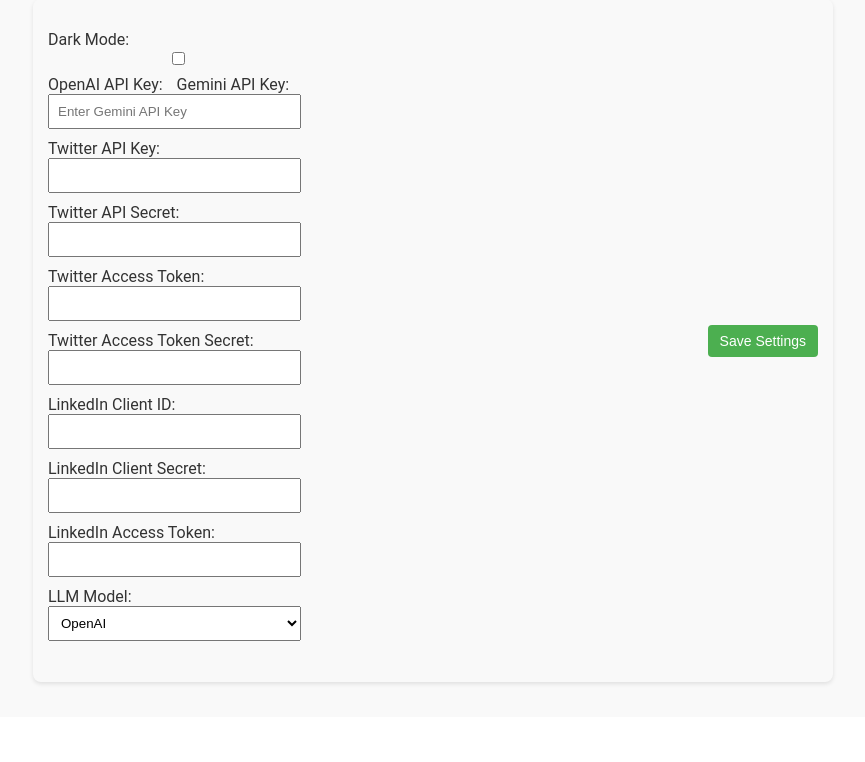
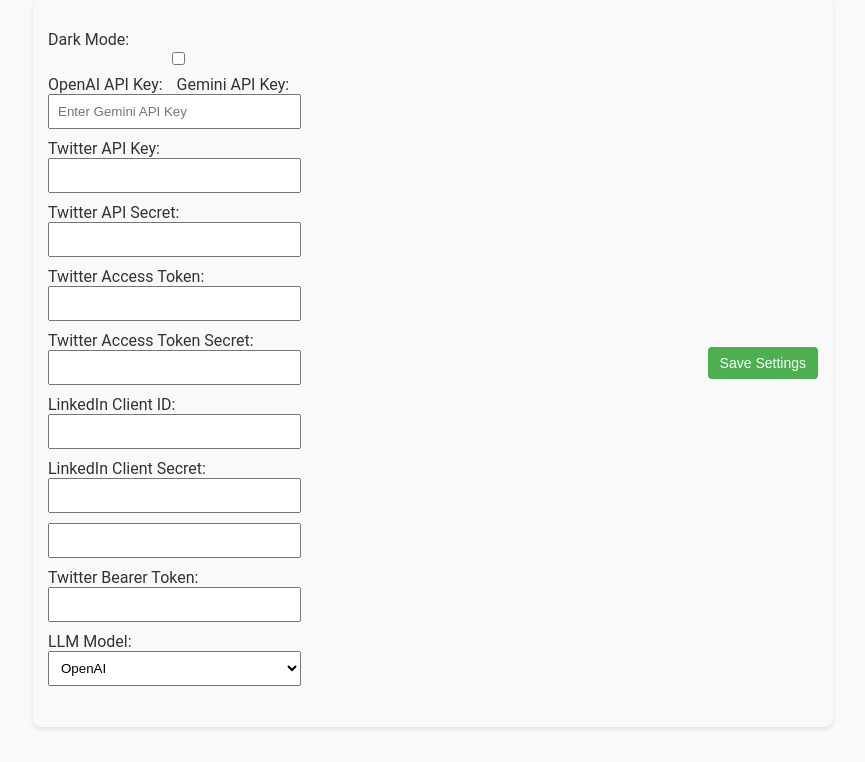
Before and after one commit to mslanden/media-posting-agent, a Flask app: page /settings in a window 1280 px wide. Shown: the part 99-861 px from the top of the page, without its empty margins (207-1072 px from the left). Before the commit the page ends 784 px from the top, so only its background shows below. Run offline with Flask 3, Linux system fonts and the light colour scheme.

Commit message:
(no commit message provided)

```diff
--- a/frontend/static/js/settings.js
+++ b/frontend/static/js/settings.js
@@ -19,6 +19,7 @@ document.addEventListener('DOMContentLoaded', function() {
         const linkedinClientId = document.getElementById("linkedin_client_id").value;
         const linkedinClientSecret = document.getElementById("linkedin_client_secret").value;
         const linkedinAccessToken = document.getElementById("linkedin_access_token").value;
+        const twitterBearerToken = document.getElementById("twitter_bearer_token").value;
 
         const darkMode = document.getElementById("dark-mode-toggle").checked;
 
@@ -38,6 +39,7 @@ document.addEventListener('DOMContentLoaded', function() {
                 linkedin_client_id: linkedinClientId,
                 linkedin_client_secret: linkedinClientSecret,
                 linkedin_access_token: linkedinAccessToken,
+                twitter_bearer_token: twitterBearerToken,
             }),
         })
             .then((response) => response.json())
--- a/frontend/templates/settings.html
+++ b/frontend/templates/settings.html
@@ -141,8 +141,10 @@
                                 <input type="text" id="linkedin_client_id" name="linkedin_client_id" value="{% if settings.linkedin_client_id %}{{ settings.linkedin_client_id }}{% endif %}">
                                 <label for="linkedin_client_secret">LinkedIn Client Secret:</label>
                                 <input type="text" id="linkedin_client_secret" name="linkedin_client_secret" value="{% if settings.linkedin_client_secret %}{{ settings.linkedin_client_secret }}{% endif %}">
-                                <label for="linkedin_access_token">LinkedIn Access Token:</label>
                                 <input type="text" id="linkedin_access_token" name="linkedin_access_token" value="{% if settings.linkedin_access_token %}{{ settings.linkedin_access_token }}{% endif %}">
+                                <label for="twitter_bearer_token">Twitter Bearer Token:</label>
+                                <input type="text" id="twitter_bearer_token" name="twitter_bearer_token" value="{% if settings.twitter_bearer_token %}{{ settings.twitter_bearer_token }}{% endif %}">
+
                             </div>
                         </li>
                         <li style="margin-bottom: 10px;">
--- a/settings.py
+++ b/settings.py
@@ -13,7 +13,8 @@ DEFAULT_SETTINGS = {
     "twitter_access_token_secret": "",
     "linkedin_client_id": "",
     "linkedin_client_secret": "",
-    "linkedin_access_token": ""
+    "linkedin_access_token": "",
+    "twitter_bearer_token": ""
 }
 
 def save_settings(settings):
```
